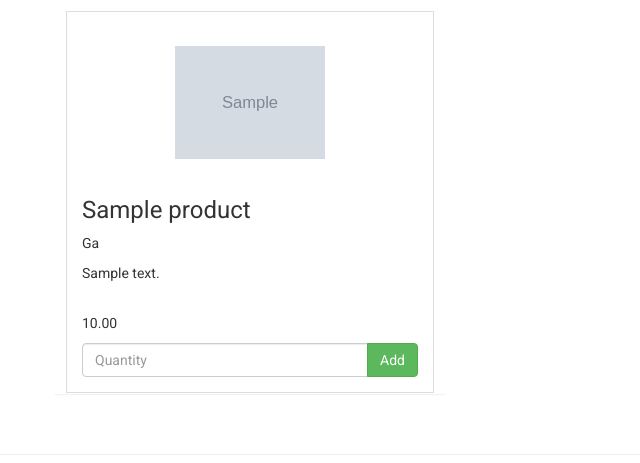
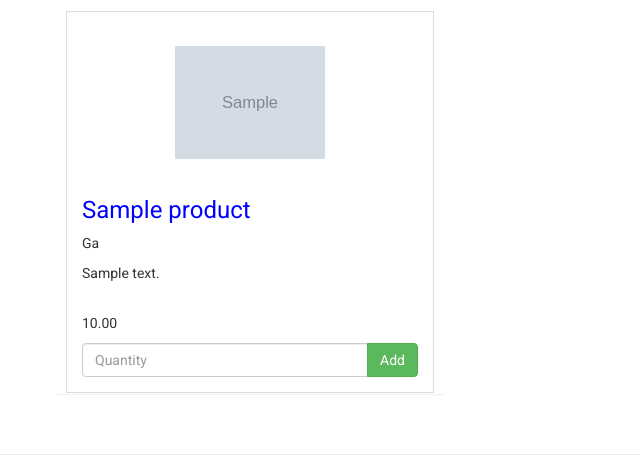
Before and after one commit to derektypist/scheme-tracker, a Django app: page / in a window 1280 px wide. Shown: the part 196-659 px from the top of the page, without its empty margins (0-640 px from the left). Run offline with Django 3.2, Linux system fonts and the light colour scheme; tables that the repository leaves empty hold one stand-in row (values such as "Sample post"); grey boxes marked "Sample" are stand-in pictures; some libraries are stand-ins or nearby versions.

Commit message:
Updated products.html

```diff
--- a/products/templates/products.html
+++ b/products/templates/products.html
@@ -10,7 +10,7 @@
             <div class="product" style="background-image: url('{{ MEDIA_URL }}{{ product.image }}')"></div>
 
             <!-- Display Name, Category Type and Description of Product -->
-            <h3>{{ product.name }}</h3>
+            <h3 class="headings">{{ product.name }}</h3>
             <p>{{ product.category_type }}</p>
             <p class="product-description">{{ product.description }}</p>
             <p>{{ product.price }}</p>
```
